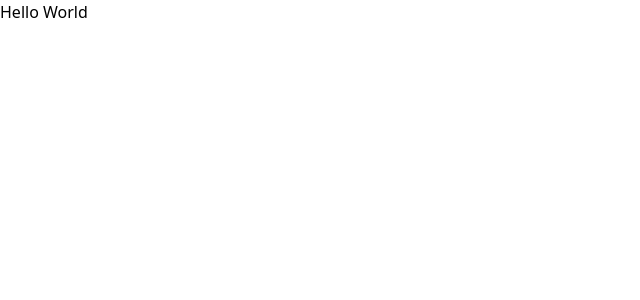
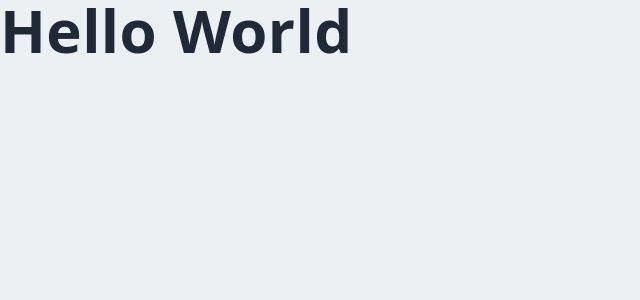
Before and after one commit to donnatopia/portfolio, a Next.js app: page / in a window 1280 px wide. Shown: the top 300 px of the page, without its empty margins (0-640 px from the left). Built offline with nearby package versions, Linux system fonts and the light colour scheme.

Commit message:
create global styles in tailwind

```diff
--- a/src/styles/globals.css
+++ b/src/styles/globals.css
@@ -1,3 +1,29 @@
 @tailwind base;
 @tailwind components;
 @tailwind utilities;
+
+@layer base {
+  body {
+    @apply bg-[#ecf0f3] text-[#1f2937] tracking-wide;
+  }
+
+  h1, h2, h3, h4, h5, h6 {
+    @apply font-bold;
+  }
+
+  h1 {
+    @apply text-4xl sm:text-5xl md:text-6xl;
+  }
+
+  h2 {
+    @apply text-3xl sm:text-4xl;
+  }
+
+  li {
+    @apply cursor-pointer;
+  }
+
+  button {
+    @apply shadow-xl shadow-gray-400 rounded-xl uppercase bg-gradient-to-r from-[#5651e5] to-[#709dff] text-white;
+  }
+};
```
